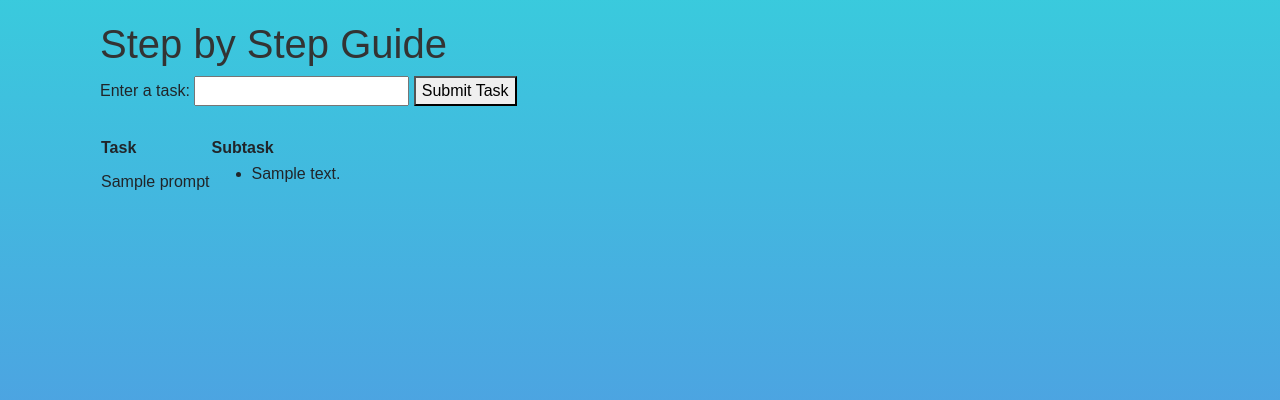
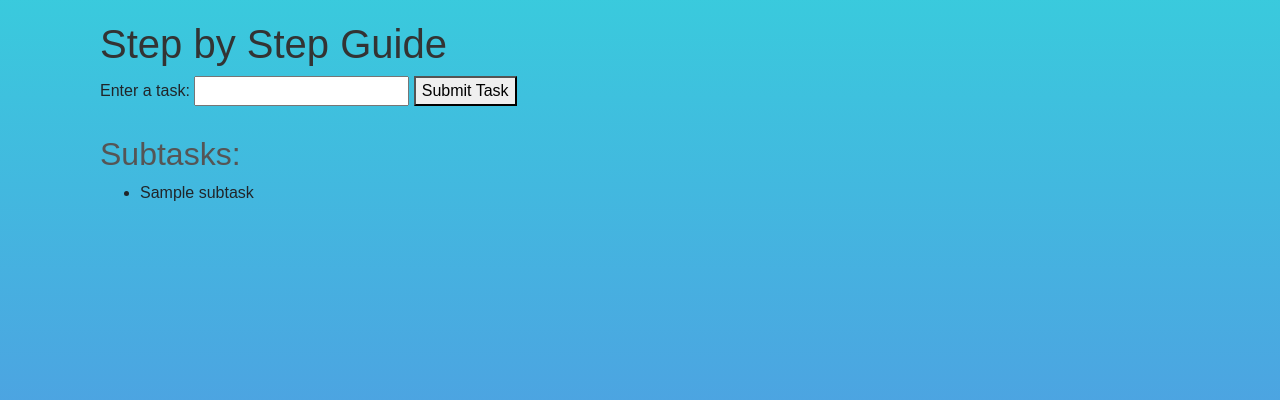
Before and after one commit to m-ranney/bottie, a Flask app: template templates/steps.html in a window 1280 px wide. Shown: the part 76-476 px from the top of the page. Run offline with Flask 2, Linux system fonts and the light colour scheme; the template is opened without the code that fills it: most values are stand-ins (such as "Sample title", 1, 10 or a date in 2020); some libraries are stand-ins or nearby versions.

Commit message:
bug fixes

```diff
--- a/templates/steps.html
+++ b/templates/steps.html
@@ -9,27 +9,16 @@
       <button type="submit">Submit Task</button>
     </form>
     <br>
-    <!-- Table for displaying task and subtasks -->
-    <table id="task-table">
-      <thead>
-        <tr>
-          <th>Task</th>
-          <th>Subtask</th>
-        </tr>
-      </thead>
-      <tbody id="task-table-body">
-        <tr>
-          <td>{{ prompt }}</td>
-          <td>
-            <ul>
-              {% for subtask in subtasks.choices[0].text.split('\n') %}
-                <li>{{ subtask }}</li>
-              {% endfor %}
-            </ul>
-          </td>
-        </tr>
-      </tbody>
-    </table>
+    <!-- List for displaying subtasks -->
+    <div id="subtasks">
+      {% if subtasks %}
+        <h2>Subtasks:</h2>
+        <ul>
+          {% for subtask in subtasks %}
+            <li>{{ subtask }}</li>
+          {% endfor %}
+        </ul>
+      {% endif %}
+    </div>
   </div>
-
 {% endblock %}
```
Also changed, not shown: steps.py (+4 -4 lines).
